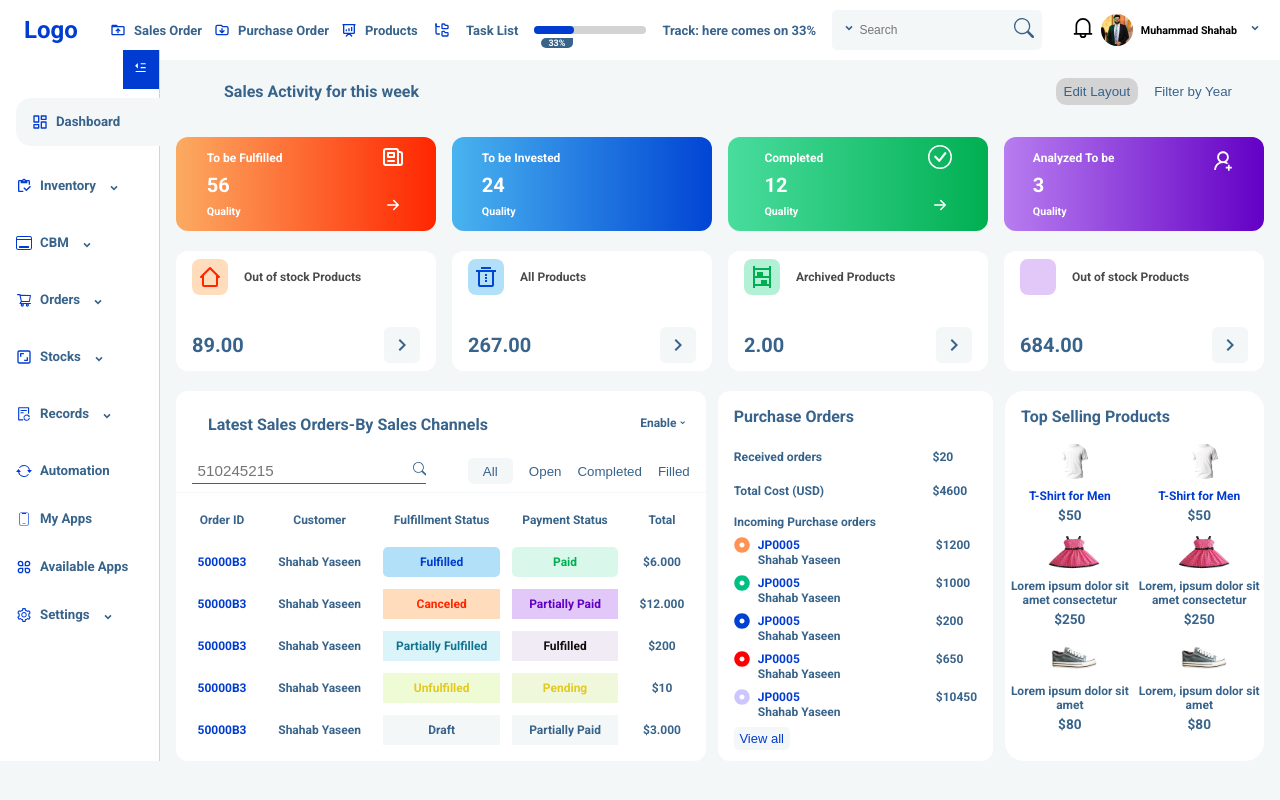
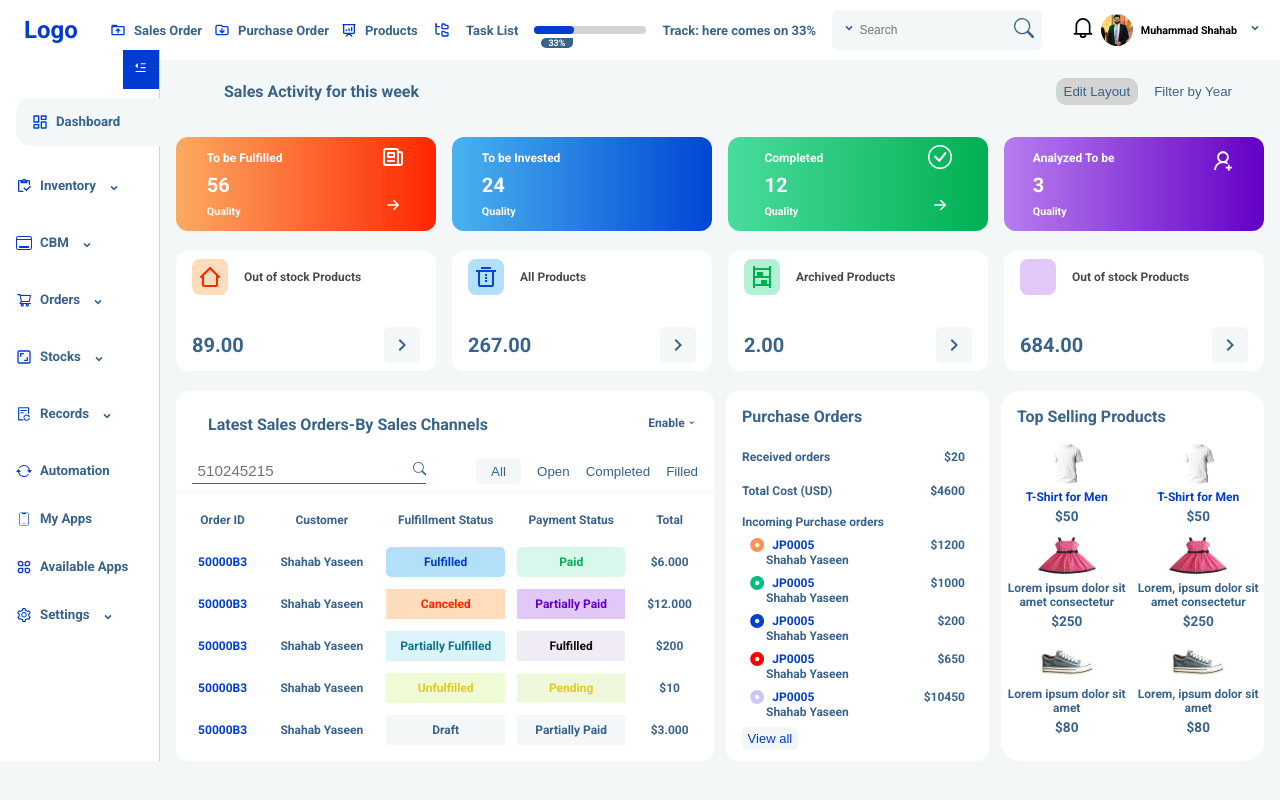
Before and after one commit to EdraakSystems/dashboard_v01, a React (Create React App) app: page / in a window 1280 px wide. Built offline with nearby package versions, Linux system fonts and the light colour scheme; some icons are missing.

Commit message:
tab media fix

```diff
--- a/src/components/Dashboard/Dashboard.css
+++ b/src/components/Dashboard/Dashboard.css
@@ -406,13 +406,20 @@ td {
 }
 
 .cards3_bill {
-    display: grid;
-    grid-template-columns: 4fr 1fr;
+    display: flex;
+    flex-direction: column;
     gap: 1.25rem;
-    margin: 0 1rem;
+    margin: 0 1.5rem 0 1rem;
     color: var(--sec_clr);
     font-size: 0.65rem;
     font-weight: 200;
+}
+
+.cards3_bill div {
+    display: flex;
+    align-items: center;
+    justify-content: space-between;
+    width: 100%;
 }
 
 .horizontal_line {
@@ -434,51 +441,53 @@ td {
     color: var(--sec_clr);
 }
 
+.details {
+    display: flex;
+    flex-direction: column;
+}
 
-.details div {
+.details_div {
+    display: flex;
+    gap: 0.5rem;
+    margin: 0.5rem 1.5rem 0 1.5rem;
+}
+
+.details_div div {
     display: flex;
     align-items: center;
     gap: 0.5rem;
-    margin: 0.5rem 1rem 0 1rem;
+    justify-content: space-between;
+    width: 100%;
 }
 
 
-.details div h3 {
+.details_div div h3 {
     font-size: 0.75rem;
     color: var(--sec_clr);
 }
 
-.details div :nth-child(2) {
+.details_div div :nth-child(1) {
     color: var(--pri_clr);
-}
-
-.details div :nth-child(3) {
-    margin-left: 8rem;
 }
 
 .details_logo_1 :first-child {
     fill: #ff9356;
-    font-size: 1rem;
 }
 
 .details_logo_2 :first-child {
     fill: #00c081;
-    font-size: 1rem;
 }
 
 .details_logo_3 :first-child {
     fill: #0040d2;
-    font-size: 1rem;
 }
 
 .details_logo_4 :first-child {
     fill: #ff0000;
-    font-size: 1rem;
 }
 
 .details_logo_5 :first-child {
     fill: #cdc6fe;
-    font-size: 1rem;
 }
 
 .details>h6 {
@@ -542,9 +551,14 @@ td {
     border-top: 1px solid var(--sec_clr);
 }
 
+.card3_list_ul>li {
+    display: flex;
+    justify-content: center;
+    align-items: center;
+}
+
 .card3_list_ul>li>img {
-    width: 45%;
-    margin-inline: 2.5rem;
+    width: 50%;
 }
 
 /* For Tablet Portrait-down */
@@ -661,10 +675,6 @@ td {
         font-weight: 100;
     }
 
-    .card3_list_ul>li>img {
-        margin-inline: 5.5rem;
-    }
-
 }
 
 /* For phones Only */
@@ -743,8 +753,11 @@ td {
         grid-area: purchase;
     }
 
-    .cards3_bill {
-        font-size: 0.75rem !important;
+
+    .cards3_bill div {
+        width: 98%;
+        font-size: 0.65rem;
+
     }
 
     .cards_3_top_selling {
--- a/src/components/Dashboard/Dashboard.jsx
+++ b/src/components/Dashboard/Dashboard.jsx
@@ -206,52 +206,66 @@ const Dashboard = () => {
           <div className="cards_3_purchase_div">
             <h2>Purchase Orders</h2>
             <div className="cards3_bill">
+              <div>
                 <h3>Received orders</h3>
                 <h3>$20</h3>
+              </div>
+              <div>
                 <h3>Total Cost (USD)</h3>
                 <h3>$4600</h3>
+              </div>
             </div>
             <hr className="horizontal_line" />
 
             <div className="cards3_bill_detail">
               <h3>Incoming Purchase orders</h3>
               <div className="details">
-                <div className='details_logo_1'>
+                <div className='details_div details_logo_1'>
                   <FaDotCircle />
+                  <div>
                     <h3>JP0005</h3>
                     <h3>$1200</h3>
+                  </div>
                 </div>
                 <h6>Shahab Yaseen</h6>
               </div>
               <div className="details">
-                <div className='details_logo_2'>
+                <div className='details_div details_logo_2'>
                   <FaDotCircle />
+                  <div>
                     <h3>JP0005</h3>
                     <h3>$1000</h3>
+                  </div>
                 </div>
                 <h6>Shahab Yaseen</h6>
               </div>
               <div className="details">
-                <div className='details_logo_3'>
+                <div className='details_div details_logo_3'>
                   <FaDotCircle />
+                  <div>
                     <h3>JP0005</h3>
                     <h3>$200</h3>
+                  </div>
                 </div>
                 <h6>Shahab Yaseen</h6>
               </div>
               <div className="details">
-                <div className='details_logo_4'>
+                <div className='details_div details_logo_4'>
                   <FaDotCircle />
+                  <div>
                     <h3>JP0005</h3>
                     <h3>$650</h3>
+                  </div>
                 </div>
                 <h6>Shahab Yaseen</h6>
               </div>
               <div className="details">
-                <div className='details_logo_5'>
+                <div className='details_div details_logo_5'>
                   <FaDotCircle />
+                  <div>
                     <h3>JP0005</h3>
                     <h3>$10450</h3>
+                  </div>
                 </div>
                 <h6>Shahab Yaseen</h6>
               </div>
```
Lines whose indentation alone changed are shown as unchanged.
